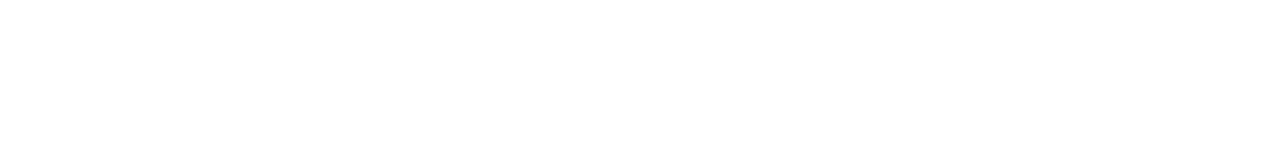
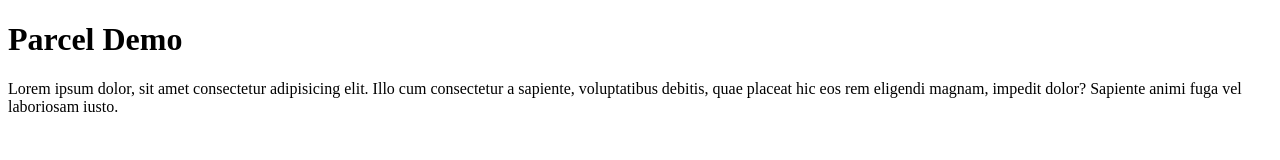
Before and after one commit to jerrywdlee/parcel_demo, a website built with Parcel: page src/index.html in a window 1280 px wide. Built offline with nearby package versions, Linux system fonts and the light colour scheme.

Commit message:
update soruce

```diff
--- a/src/index.html
+++ b/src/index.html
@@ -1,5 +1,18 @@
+<!DOCTYPE html>
 <html>
+<head>
+  <meta charset="utf-8" />
+  <title>Parcel Demo</title>
+  <meta name="viewport" content="width=device-width, initial-scale=1">
+  <script src="./js/index.js"></script>
+</head>
 <body>
-  <script src="./js/index.js"></script>
+  <h1>Parcel Demo</h1>
+  <p>Lorem ipsum dolor, sit amet consectetur adipisicing elit.
+    Illo cum consectetur a sapiente, voluptatibus debitis,
+    quae placeat hic eos rem eligendi magnam, impedit dolor?
+    Sapiente animi fuga vel laboriosam iusto.</p>
+  <ul class="ul">
+  </ul>
 </body>
 </html>
--- a/src/js/index.js
+++ b/src/js/index.js
@@ -4,4 +4,4 @@ import $ from 'jquery';
 import io from 'socket.io-client';
 
 console.log("hello world");
-console.log($.fn.jquery);
+console.log(`jQuery Version: ${$.fn.jquery}`);
```
